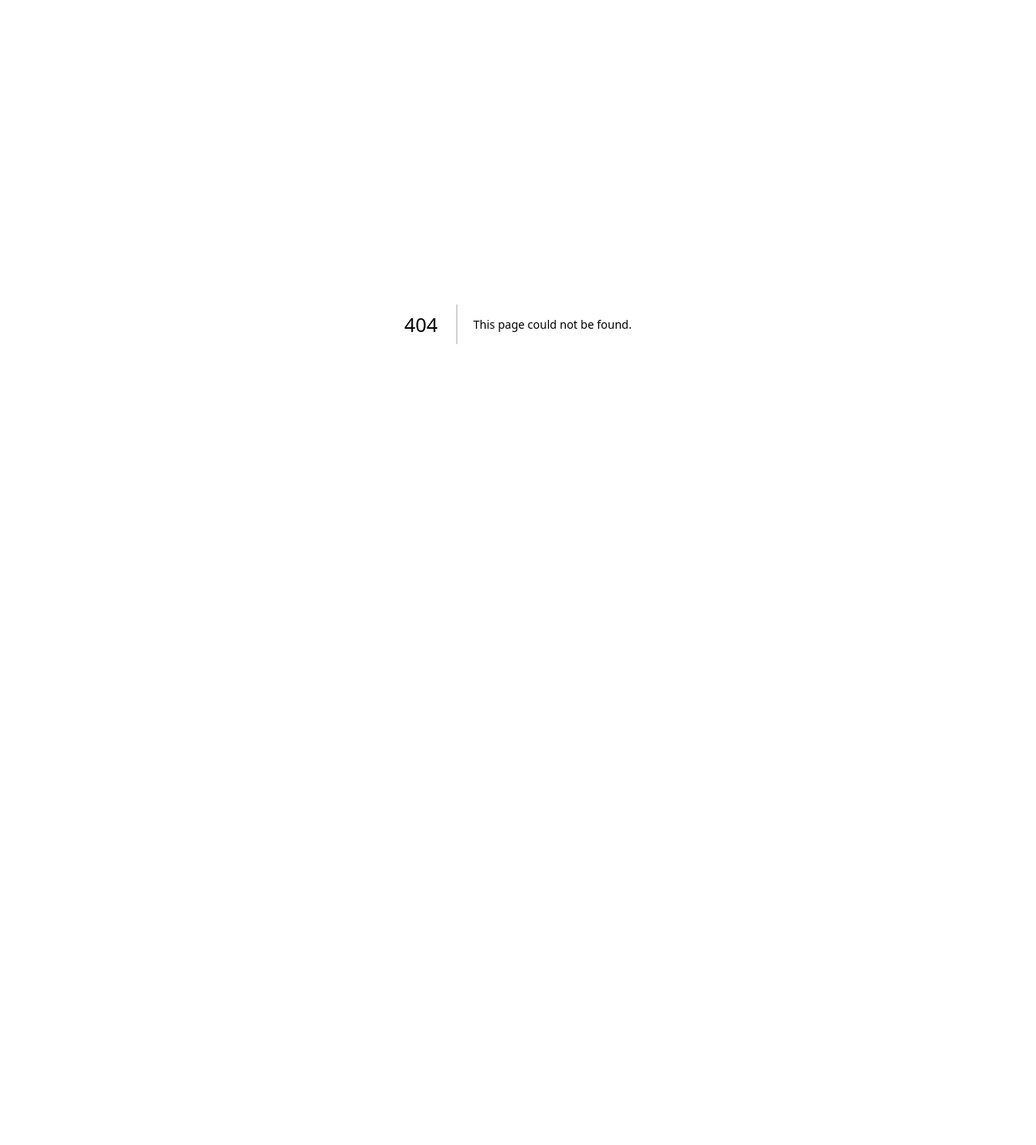
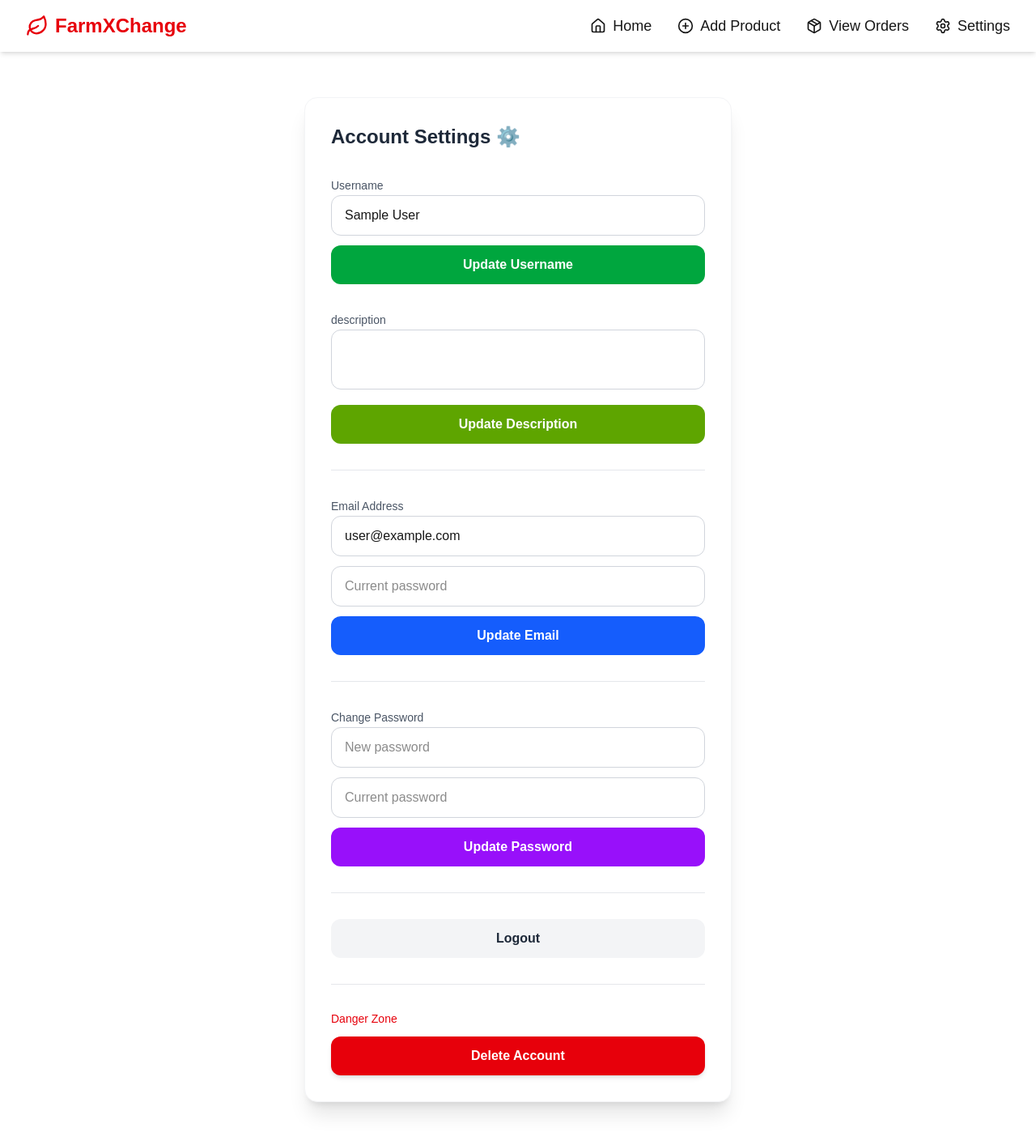
Before and after one commit to M-Vishal-11/FarmXChange, a Next.js app: page /seedSeller/settings in a window 1280 px wide. Before the commit this address had no page. Shown: the top 1414 px of the page at 81% size. Before the commit the page ends 800 px from the top, so only its background shows below. Built offline with nearby package versions, Linux system fonts and the light colour scheme; no server answers; the database is empty; sample sign-in values are in the browser's storage.

Commit message:
seedSeller settings page

```diff
--- a/app/seedSeller/layout.tsx
+++ b/app/seedSeller/layout.tsx
@@ -68,7 +68,7 @@ export default function LayoutPage({
           </button>
 
           <button
-            onClick={() => router.push("/farmer/settings")}
+            onClick={() => router.push("/seedSeller/settings")}
             className={navBtn}
           >
             <Settings className="w-5 h-5" />
--- /dev/null
+++ b/app/seedSeller/settings/page.tsx
@@ -0,0 +1,338 @@
+"use client";
+
+import { auth } from "@/app/components/firebase";
+import { useAuthState } from "react-firebase-hooks/auth";
+import {
+  deleteUser,
+  updateProfile,
+  updateEmail,
+  updatePassword,
+  EmailAuthProvider,
+  reauthenticateWithCredential,
+  signOut,
+} from "firebase/auth";
+import { useRouter } from "next/navigation";
+import toast from "react-hot-toast";
+import { useEffect, useState } from "react";
+import axios from "axios";
+
+export default function Page() {
+  const router = useRouter();
+  const [user, loading] = useAuthState(auth);
+
+  const [userName, setUserName] = useState("");
+  const [email, setEmail] = useState("");
+  const [newPassword, setNewPassword] = useState("");
+  const [currentPassword, setCurrentPassword] = useState("");
+  const [description, setDescription] = useState("");
+
+  // 🔄 Load existing user data
+  useEffect(() => {
+    if (user) {
+      setUserName(user.displayName ?? "");
+      setEmail(user.email ?? "");
+    }
+  }, [user]);
+
+  //Not Authenticated
+  useEffect(() => {
+    if (!loading && !user) {
+      router.push("/login?category=farmer");
+    }
+  }, [user, loading, router]);
+
+  //Description
+  useEffect(() => {
+    const getDescription = async () => {
+      const res = await axios.post("/api/getDescriptionSeller", { userName });
+      setDescription(res?.data.description);
+    };
+    getDescription();
+  }, [userName]);
+
+  // 🔐 Re-authentication (required for sensitive actions)
+  const reAuthenticate = async () => {
+    if (!user || !user.email) return;
+
+    const credential = EmailAuthProvider.credential(
+      user.email,
+      currentPassword,
+    );
+
+    await reauthenticateWithCredential(user, credential);
+  };
+
+  // 👤 Update username
+  const handleUpdateName = async () => {
+    if (!user) return;
+
+    await updateProfile(user, { displayName: userName });
+    await user.reload();
+    const res = await axios.post("/api/checkAndUpdateUsername", {
+      userName,
+      sellerId: user.uid,
+    });
+    if (res.data.success) {
+      toast.success("Username updated ✅");
+    } else {
+      toast.error("Username Exist ❌");
+    }
+  };
+
+  // ✉️ Update email
+  const handleUpdateEmail = async () => {
+    if (!user) return;
+
+    try {
+      await reAuthenticate();
+      await updateEmail(user, email);
+      toast.success("Email updated ✅");
+    } catch (err: any) {
+      toast.error(err.message);
+    }
+  };
+
+  // 🔑 Update password
+  const handleUpdatePassword = async () => {
+    if (!user) return;
+
+    if (newPassword.length < 6) {
+      toast.error("Password must be at least 6 characters");
+      return;
+    }
+
+    try {
+      await reAuthenticate();
+      await updatePassword(user, newPassword);
+      toast.success("Password updated 🔐");
+      setNewPassword("");
+      setCurrentPassword("");
+    } catch (err: any) {
+      toast.error(err.message);
+    }
+  };
+
+  //Logout account
+  const handleLogout = async () => {
+    try {
+      await signOut(auth);
+      toast.success("Logged out successfully 👋");
+      router.push("/login?category=farmer");
+    } catch (err: any) {
+      toast.error(err.message);
+    }
+  };
+
+  // 🗑️ Delete account
+  const handleDeleteAccount = async () => {
+    if (!user) return;
+
+    toast(
+      (t) => (
+        <div className="space-y-3">
+          <p className="font-semibold text-red-600">
+            ⚠️ Delete account permanently?
+          </p>
+          <p className="text-sm text-gray-600">This action cannot be undone.</p>
+
+          <div className="flex gap-3 justify-end">
+            <button
+              onClick={() => toast.dismiss(t.id)}
+              className="px-4 py-2 rounded-lg border"
+            >
+              Cancel
+            </button>
+
+            <button
+              onClick={async () => {
+                toast.dismiss(t.id);
+
+                try {
+                  await deleteUser(user);
+                  toast.success("Account deleted 🗑️");
+                  router.push("/signup");
+                } catch (err: any) {
+                  if (err.code === "auth/requires-recent-login") {
+                    toast.error("Please login again");
+                    router.push("/login");
+                  } else {
+                    toast.error(err.message);
+                  }
+                }
+              }}
+              className="px-4 py-2 rounded-lg bg-red-600 text-white hover:bg-red-700"
+            >
+              Delete
+            </button>
+          </div>
+        </div>
+      ),
+      { duration: 6000 },
+    );
+  };
+
+  //Update description
+  const handleDescription = async () => {
+    const res = await axios.post("/api/updateDescriptionSeller", {
+      userName: user?.displayName,
+      description,
+    });
+    console.log(res.data);
+    toast.success("Description updated");
+  };
+
+  if (loading) return <p>Loading...</p>;
+
+  return (
+    <div className="max-w-xl mx-auto mt-14 mb-20 px-6">
+      <div className="bg-white rounded-2xl shadow-xl border border-gray-100 p-8 space-y-8">
+        <h1 className="text-2xl font-bold text-gray-800">
+          Account Settings ⚙️
+        </h1>
+
+        {/* Username */}
+        <section className="space-y-3">
+          <label className="text-sm font-medium text-gray-600">Username</label>
+          <input
+            className="w-full rounded-xl border border-gray-300 px-4 py-3
+                   outline-none focus:ring-2 focus:ring-green-500
+                   transition"
+            value={userName}
+            onChange={(e) => setUserName(e.target.value)}
+          />
+          <button
+            onClick={handleUpdateName}
+            className="w-full py-3 rounded-xl
+                   bg-green-600 text-white font-semibold
+                   hover:bg-green-700 active:scale-95
+                   transition"
+          >
+            Update Username
+          </button>
+        </section>
+
+        {/* Description */}
+        <section className="space-y-3">
+          <label className="text-sm font-medium text-gray-600">
+            description
+          </label>
+          <textarea
+            className="w-full rounded-xl border border-gray-300 px-4 py-3
+             outline-none focus:ring-2 focus:ring-green-500
+             transition resize-none"
+            rows={2}
+            value={description}
+            onChange={(e) => setDescription(e.target.value)}
+          />
+
+          <button
+            onClick={handleDescription}
+            className="w-full py-3 rounded-xl
+                   bg-lime-600 text-white font-semibold
+                   hover:bg-lime-700 active:scale-95
+                   transition"
+          >
+            Update Description
+          </button>
+        </section>
+
+        <hr className="border-gray-200" />
+
+        {/* Email */}
+        <section className="space-y-3">
+          <label className="text-sm font-medium text-gray-600">
+            Email Address
+          </label>
+          <input
+            className="w-full rounded-xl border border-gray-300 px-4 py-3
+                   outline-none focus:ring-2 focus:ring-green-500"
+            value={email}
+            onChange={(e) => setEmail(e.target.value)}
+          />
+          <input
+            className="w-full rounded-xl border border-gray-300 px-4 py-3
+                   outline-none focus:ring-2 focus:ring-green-500"
+            placeholder="Current password"
+            type="password"
+            value={currentPassword}
+            onChange={(e) => setCurrentPassword(e.target.value)}
+          />
+          <button
+            onClick={handleUpdateEmail}
+            className="w-full py-3 rounded-xl
+                   bg-blue-600 text-white font-semibold
+                   hover:bg-blue-700 active:scale-95
+                   transition"
+          >
+            Update Email
+          </button>
+        </section>
+
+        <hr className="border-gray-200" />
+
+        {/* Password */}
+        <section className="space-y-3">
+          <label className="text-sm font-medium text-gray-600">
+            Change Password
+          </label>
+          <input
+            className="w-full rounded-xl border border-gray-300 px-4 py-3
+                   outline-none focus:ring-2 focus:ring-green-500"
+            type="password"
+            placeholder="New password"
+            value={newPassword}
+            onChange={(e) => setNewPassword(e.target.value)}
+          />
+          <input
+            className="w-full rounded-xl border border-gray-300 px-4 py-3
+                   outline-none focus:ring-2 focus:ring-green-500"
+            placeholder="Current password"
+            type="password"
+            value={currentPassword}
+            onChange={(e) => setCurrentPassword(e.target.value)}
+          />
+          <button
+            onClick={handleUpdatePassword}
+            className="w-full py-3 rounded-xl
+                   bg-purple-600 text-white font-semibold
+                   hover:bg-purple-700 active:scale-95
+                   transition"
+          >
+            Update Password
+          </button>
+        </section>
+
+        <hr className="border-gray-200" />
+
+        {/* Logout */}
+        <section className="space-y-3">
+          <button
+            onClick={handleLogout}
+            className="w-full py-3 rounded-xl
+               bg-gray-100 text-gray-800 font-semibold
+               hover:bg-gray-200 active:scale-95
+               transition"
+          >
+            Logout
+          </button>
+        </section>
+
+        <hr className="border-gray-200" />
+
+        {/* Delete */}
+        <section className="space-y-3">
+          <p className="text-sm text-red-600 font-medium">Danger Zone</p>
+          <button
+            onClick={handleDeleteAccount}
+            className="w-full py-3 rounded-xl
+                   bg-red-600 text-white font-semibold
+                   hover:bg-red-700 active:scale-95
+                   transition shadow-md"
+          >
+            Delete Account
+          </button>
+        </section>
+      </div>
+    </div>
+  );
+}
```
